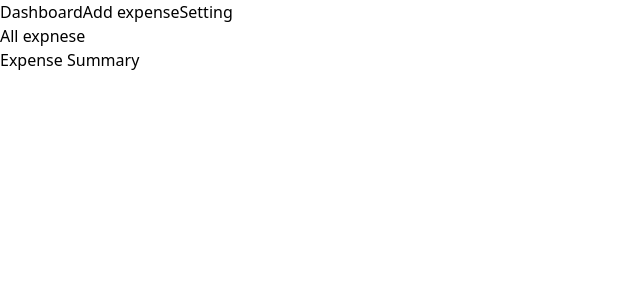
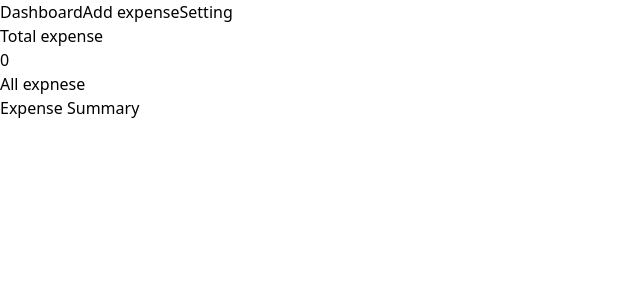
Before and after one commit to itsgauravkumar07/expenses-tracker, a React (Vite) app: page / in a window 1280 px wide. Shown: the top 300 px of the page, without its empty margins (0-640 px from the left). Built offline with nearby package versions, Linux system fonts and the light colour scheme.

Commit message:
feat: implement the functionality that show the overall total expense in dashbaord

```diff
--- a/src/pages/Dashboard.jsx
+++ b/src/pages/Dashboard.jsx
@@ -5,25 +5,32 @@ import { getExpense, saveExpense } from "../services/localStorage";
 function Dashboard(){
 
     const[expense, setExpense] = useState([]);
-    const[categoryTotals, setCategoryTotals] = useState({});
+    const[categoryAmount, setCategoryAmount] = useState({});
+    const[total, setTotal] = useState(0);
 
     useEffect(() => {
        const allExpense = getExpense();
         setExpense(allExpense);
     }, []);
 
+
     useEffect(() => {
-        const total = {};
+        const catAmount = {};
+        let amountTotal = 0;
+
         expense.map((ex) => {
 
-            if(!total[ex.category]){
-                total[ex.category] = 0;
+            if(!catAmount[ex.category]){
+                catAmount[ex.category] = 0;
             }
 
-            total[ex.category] += Number(ex.amount);
+            catAmount[ex.category] += Number(ex.amount);
+            amountTotal += Number(ex.amount);
+
         })
 
-        setCategoryTotals(total);
+        setCategoryAmount(catAmount);
+        setTotal(amountTotal);
 
     }, [expense]);
 
@@ -35,8 +42,18 @@ function Dashboard(){
         setExpense(newList);
     }
 
+
     return(
         <div>
+
+            <div>
+                <h1>Total expense</h1>
+                <p>{total}</p>
+            </div>
+
+
+
+
             <h1>All expnese</h1>
 
             <div>
@@ -53,7 +70,7 @@ function Dashboard(){
             <h2>Expense Summary</h2>
              <div>
                 {
-                   Object.entries(categoryTotals).map(([category, total], index) => (
+                   Object.entries(categoryAmount).map(([category, total], index) => (
                     <li key={index}>{category} - {total}</li>
                    ))
                 }
```
